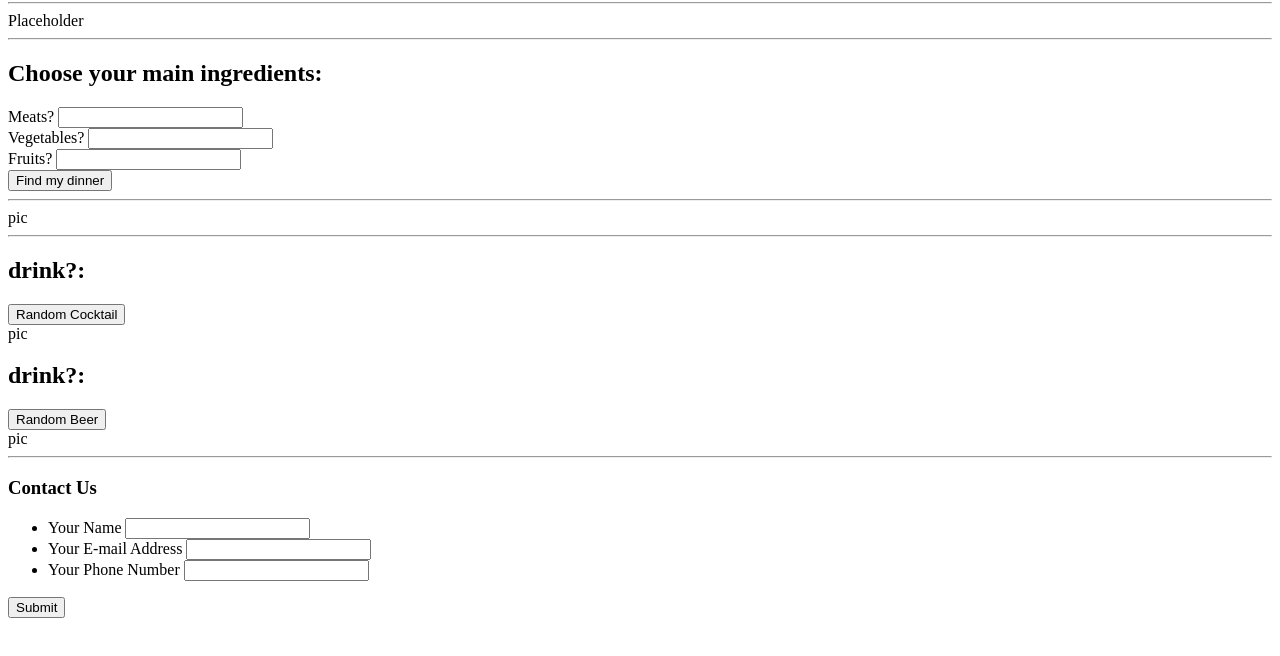
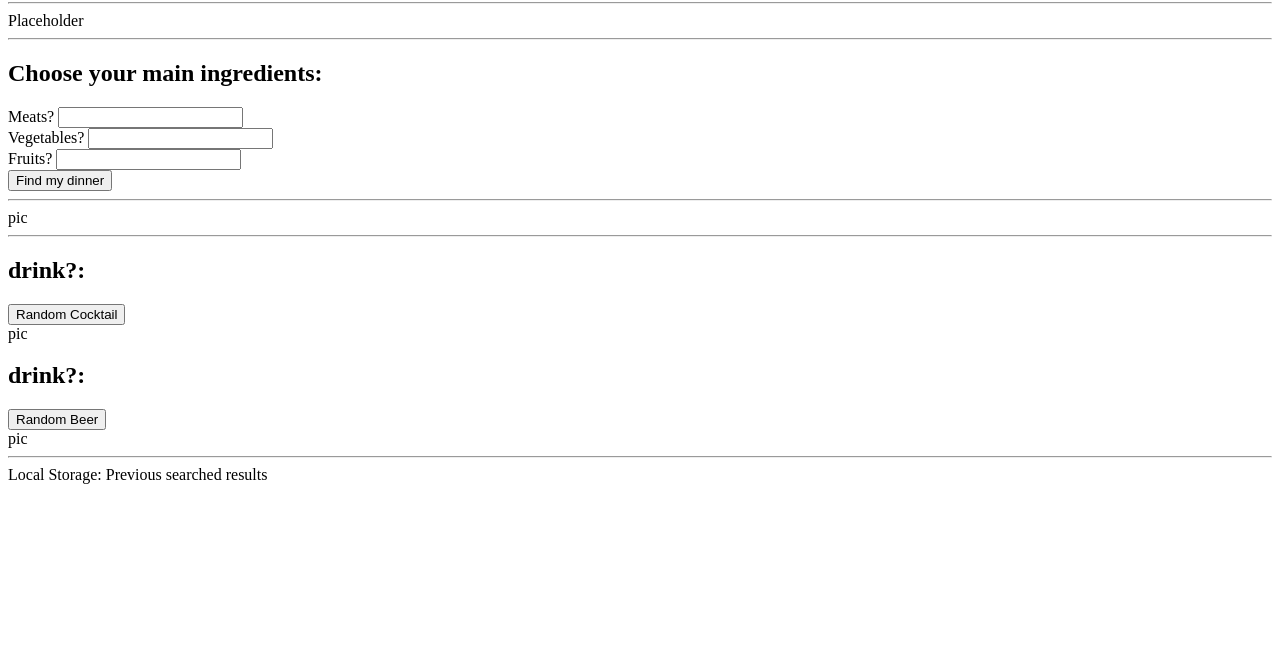
Before and after one commit to gibbo3433/Project-1, a plain HTML site: page index2.html in a window 1280 px wide. Shown: the part 78-734 px from the top of the page. Drawn offline with Linux system fonts and the light colour scheme.

Commit message:
made div for recent searches

```diff
--- a/index2.html
+++ b/index2.html
@@ -41,7 +41,7 @@
 
     <section>
 
-          <div>pic</div>
+          <div id="foodcards">pic</div>
 
     </section>
     <hr>
@@ -50,13 +50,13 @@
       <h2>drink?:</h2>
 
       <div>
-          <button type="submit" class="btn-drink">Random Cocktail</button>
+          <button type="submit" id="randomcocktail"  class="btn-drink">Random Cocktail</button>
         </div>
     </section>
 
     <section>
 
-          <div>pic</div>
+          <div id="cocktailcard">pic</div>
 
     </section>
 
@@ -64,46 +64,19 @@
         <h2>drink?:</h2>
 
         <div>
-            <button type="submit" class="btn-drink">Random Beer</button>
+            <button type="submit" id="randombeer" class="btn-drink">Random Beer</button>
           </div>
       </section>
 
       <section>
 
-            <div>pic</div>
+            <div id="beercard">pic</div>
 
       </section>
       <hr>
 
       <section>
-         <form action="" method="">
-            <section>
-              <h3>Contact Us</h3>
-              <ul>
-                <li>
-                  <label for="username">Your Name</label>
-                  <input type="text" name="user-name" id="username" required />
-                </li>
-
-                <li>
-                  <label for="useremail">Your E-mail Address</label>
-                  <input type="email" name="user-email" id="useremail" required />
-                </li>
-                <li>
-                  <label for="userphone">Your Phone Number</label>
-                  <input
-                    type="tel"
-                    name="user-phone"
-                    id="userphone"
-                    required
-                    minlength="5"
-                  />
-                </li>
-                </ul>
-                <section id="">
-                    <button type="submit" class="btn-filled">Submit</button>
-                  </section>
-            </form>
+         <div>Local Storage: Previous searched results</div>
       </section>
     </main>
   </body>
```
